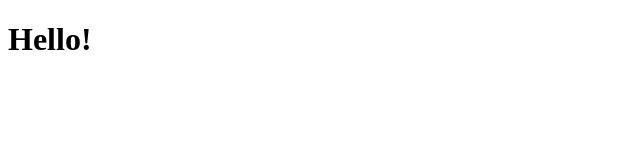
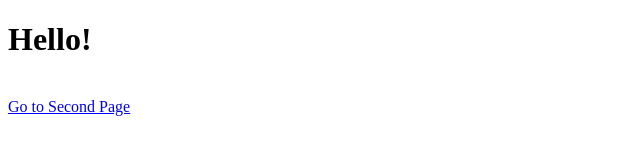
Before and after one commit to Julianlockwood7/hello-app, a plain HTML site: page index.html in a window 1280 px wide. Shown: the whole page, without its empty margins (0-640 px from the left). Drawn offline with Linux system fonts and the light colour scheme.

Commit message:
Update index.html

```diff
--- a/index.html
+++ b/index.html
@@ -5,5 +5,7 @@
     </head>
     <body>
         <h1>Hello!</h1>
+        <br>
+        <a href="/hello-app/second.html">Go to Second Page</a>
     </body>
 </html>
```
